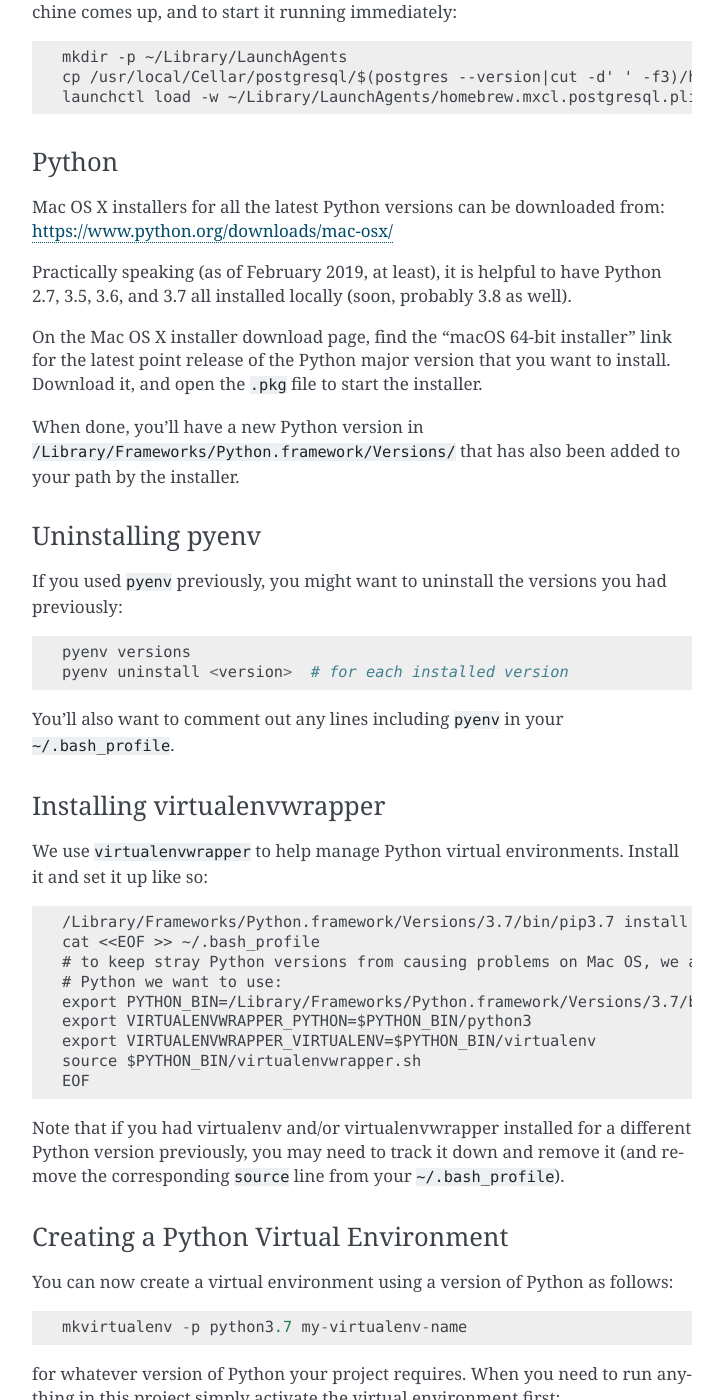
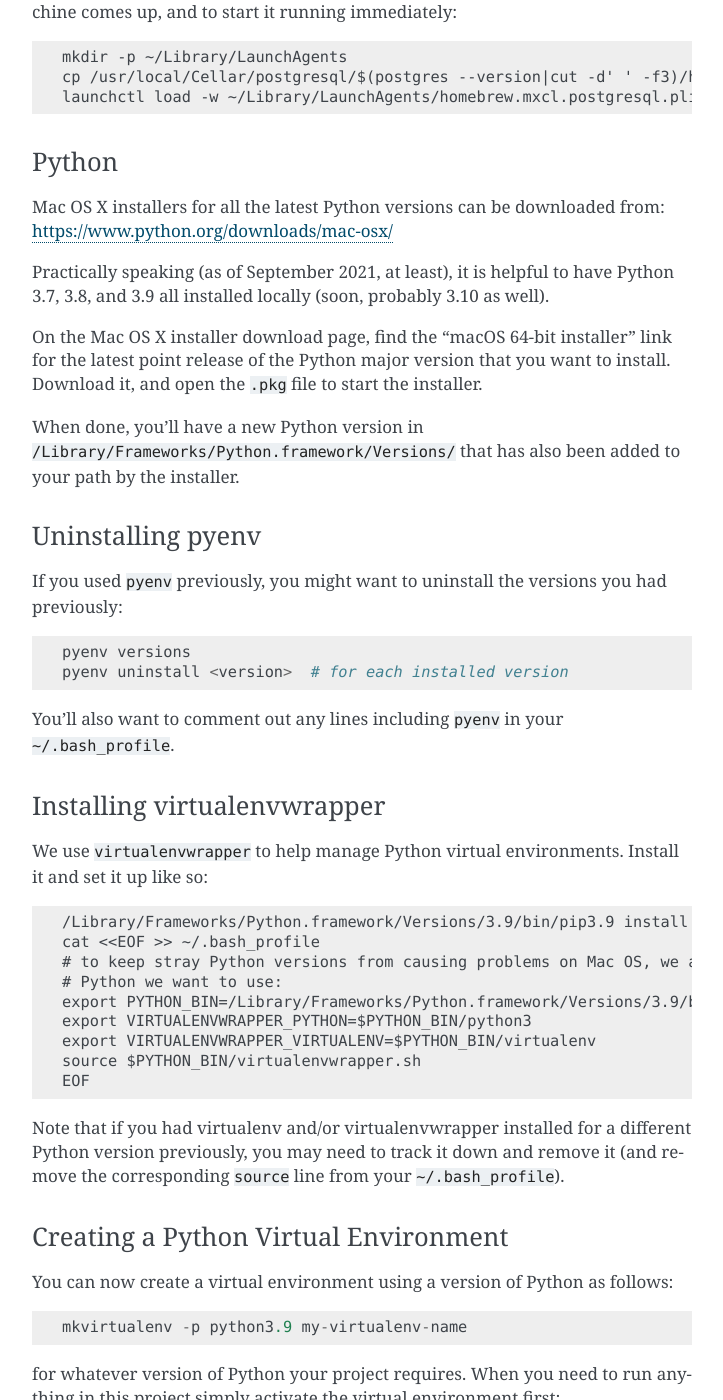
Before and after one commit to caktus/guidebook, a Sphinx documentation site: the page built from source/dev-setup.rst, in a window 1280 px wide and 1400 px high, scrolled down 1748 px. Shown: the whole window, without its empty margins (388-1111 px from the left). Built offline with Sphinx 7.4.7, drawn with Linux system fonts in a browser that asks for light colours.

Commit message:
updated python information

```diff
--- a/source/dev-setup.rst
+++ b/source/dev-setup.rst
@@ -80,8 +80,8 @@ Python
 Mac OS X installers for all the latest Python versions can be downloaded from:
 https://www.python.org/downloads/mac-osx/
 
-Practically speaking (as of February 2019, at least), it is helpful to have Python 2.7, 3.5, 3.6,
-and 3.7 all installed locally (soon, probably 3.8 as well).
+Practically speaking (as of September 2021, at least), it is helpful to have Python 3.7, 3.8,
+and 3.9 all installed locally (soon, probably 3.10 as well).
 
 On the Mac OS X installer download page, find the "macOS 64-bit installer" link for the latest
 point release of the Python major version that you want to install. Download it, and open the
@@ -106,11 +106,11 @@ Installing virtualenvwrapper
 We use ``virtualenvwrapper`` to help manage Python virtual environments. Install it and set it up
 like so::
 
-    /Library/Frameworks/Python.framework/Versions/3.7/bin/pip3.7 install virtualenvwrapper
+    /Library/Frameworks/Python.framework/Versions/3.9/bin/pip3.9 install virtualenvwrapper
     cat <<EOF >> ~/.bash_profile
     # to keep stray Python versions from causing problems on Mac OS, we are very explicit about the
     # Python we want to use:
-    export PYTHON_BIN=/Library/Frameworks/Python.framework/Versions/3.7/bin/
+    export PYTHON_BIN=/Library/Frameworks/Python.framework/Versions/3.9/bin/
     export VIRTUALENVWRAPPER_PYTHON=$PYTHON_BIN/python3
     export VIRTUALENVWRAPPER_VIRTUALENV=$PYTHON_BIN/virtualenv
     source $PYTHON_BIN/virtualenvwrapper.sh
@@ -125,7 +125,7 @@ Creating a Python Virtual Environment
 
 You can now create a virtual environment using a version of Python as follows::
 
-    mkvirtualenv -p python3.7 my-virtualenv-name
+    mkvirtualenv -p python3.9 my-virtualenv-name
 
 for whatever version of Python your project requires. When you need to run anything in this project
 simply activate the virtual environment first::
```
